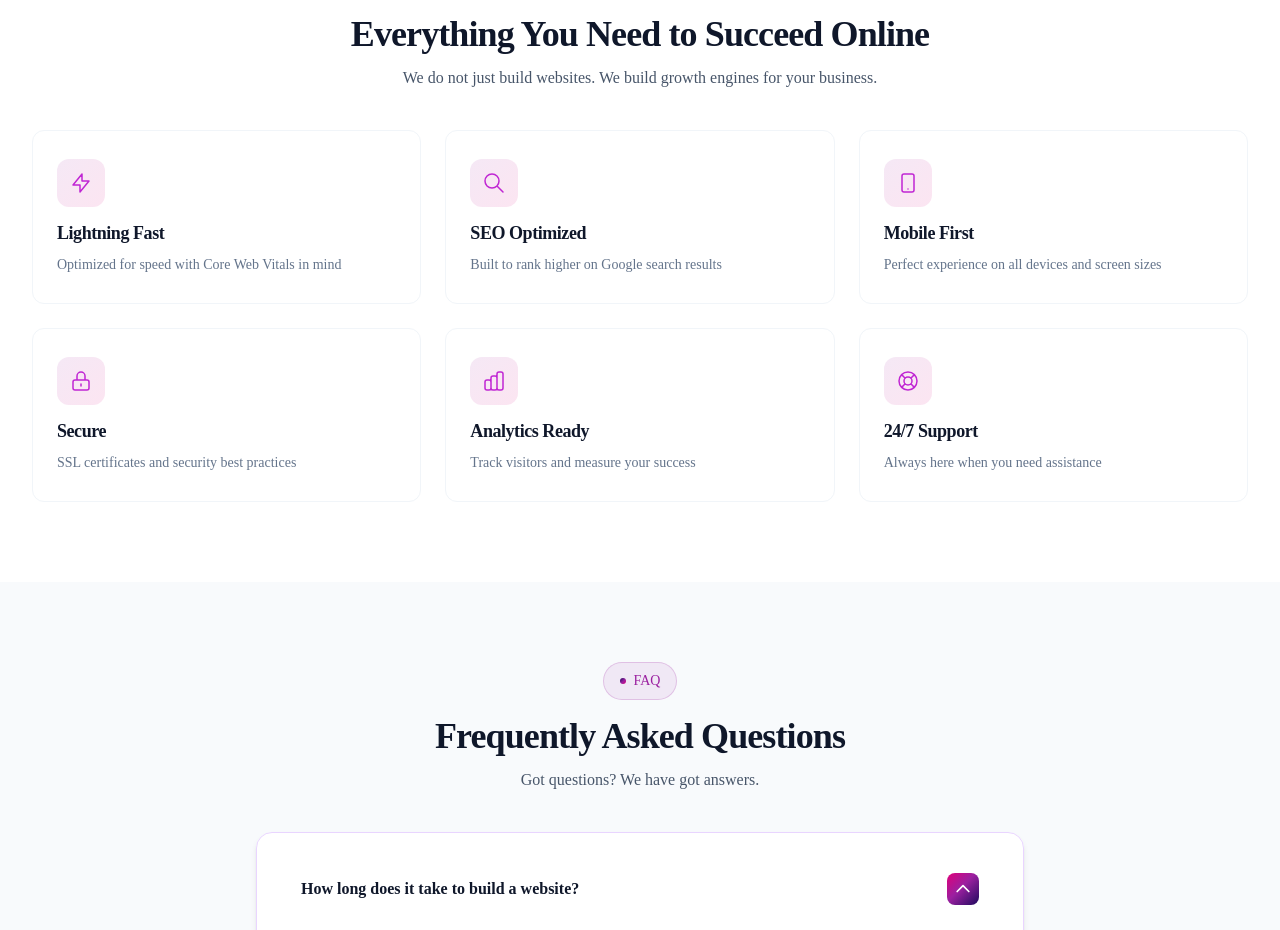
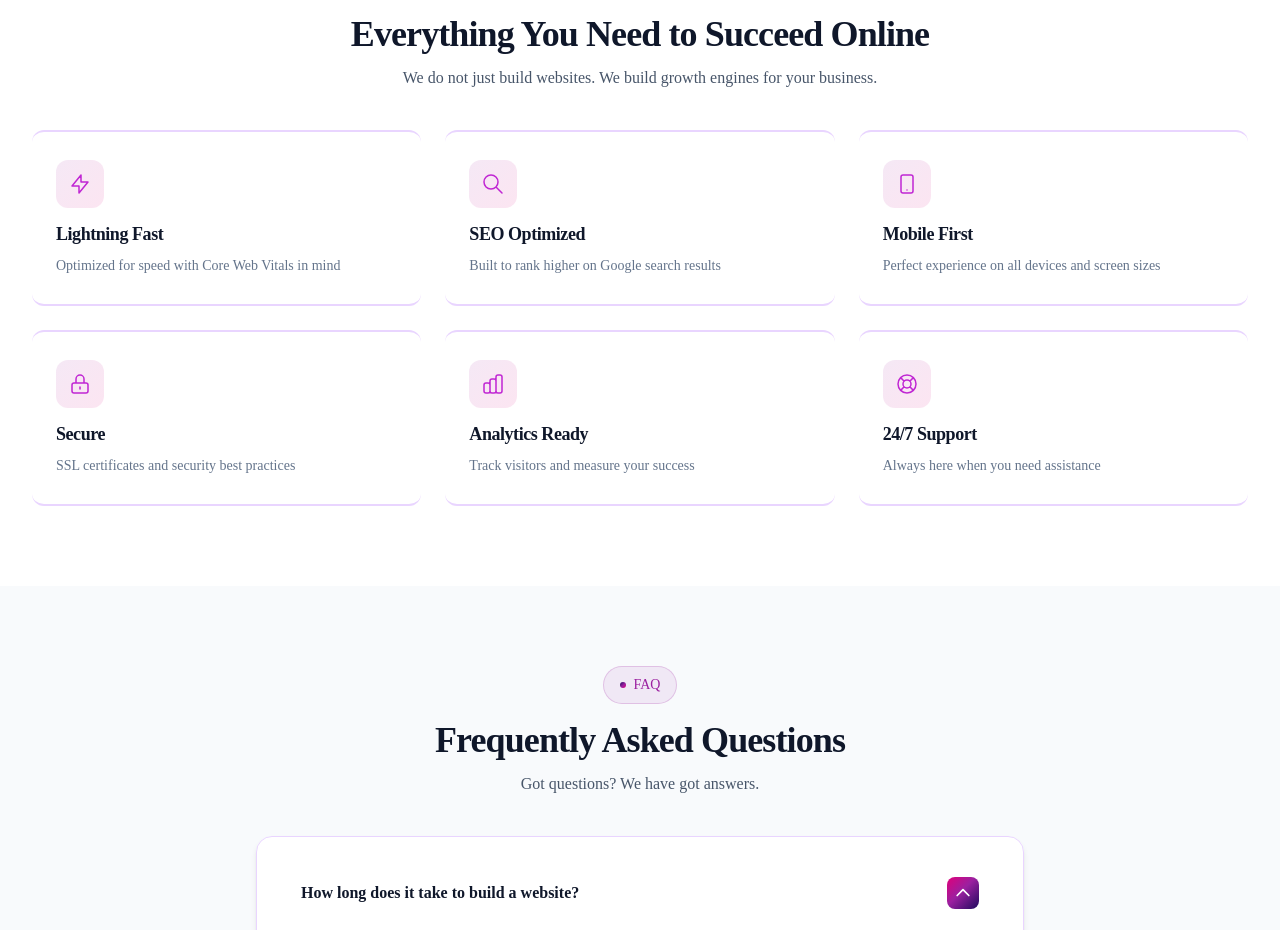
Before and after one commit to Amrwar/BerryGum, a Next.js app: page / in a window 1280 px wide. Shown: the part 2144-3074 px from the top of the page. Built offline with nearby package versions, Linux system fonts and the light colour scheme.

Commit message:
Feature cards: purple top/bottom border only

```diff
--- a/app/page.tsx
+++ b/app/page.tsx
@@ -154,7 +154,7 @@ export default function HomePage() {
           {features.map((feature) => (
             <div
               key={feature.title}
-              className="group relative bg-white px-6 py-7 rounded-xl border border-slate-100 transition-all duration-300 hover:shadow-md hover:border-purple-100"
+              className="group relative bg-white px-6 py-7 rounded-xl border-t-2 border-b-2 border-purple-200 transition-all duration-300 hover:shadow-md"
             >
               <div className="feature-icon group-hover:scale-110 transition-transform duration-300">{feature.icon}</div>
               <h3 className="text-lg font-bold text-slate-900 mb-2 group-hover:text-pink-600 transition-colors">{feature.title}</h3>
```
